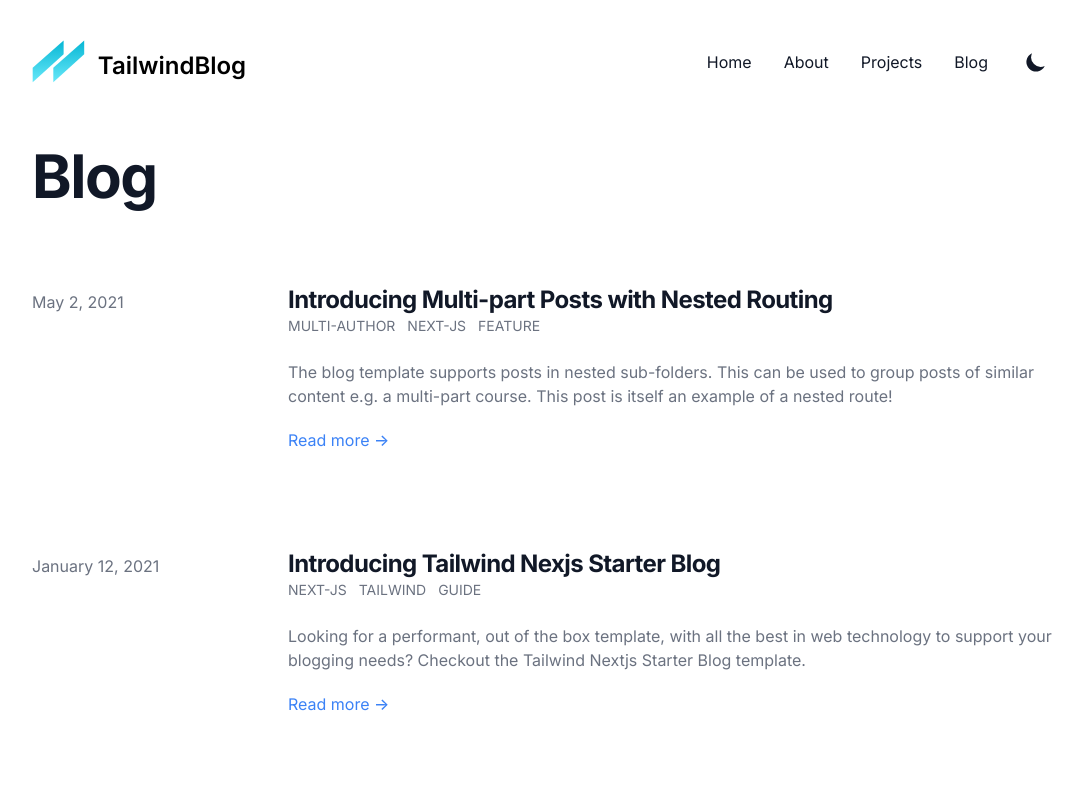
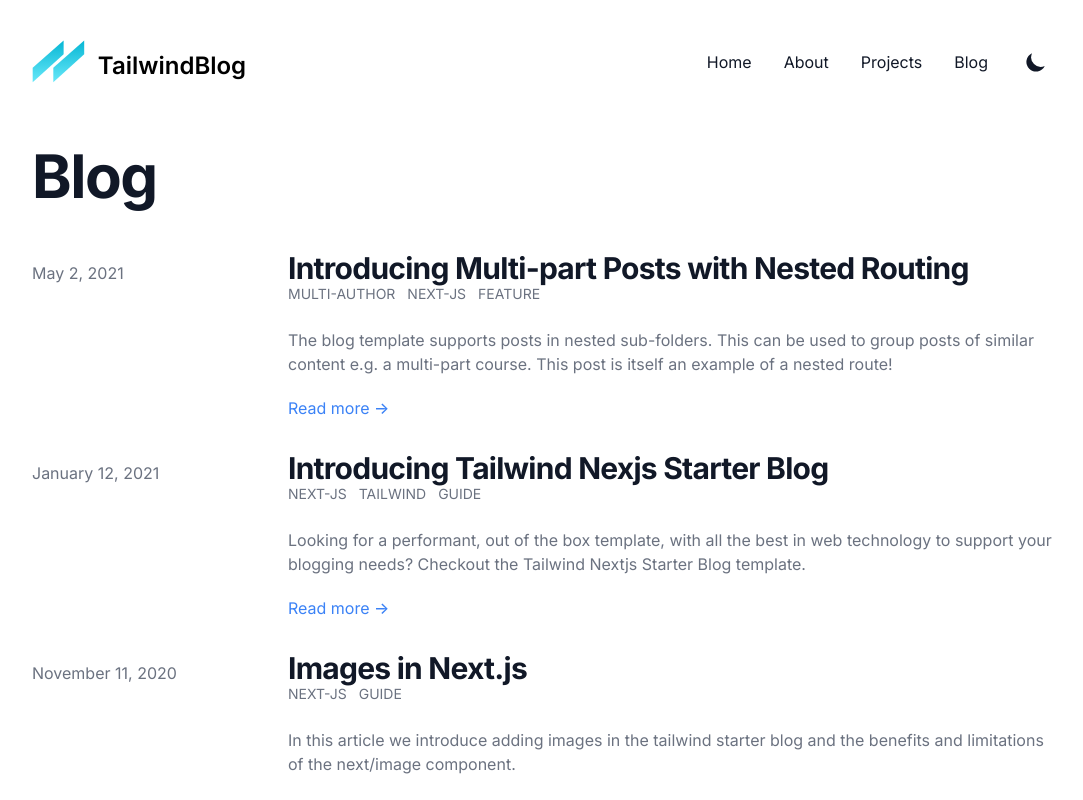
Before and after one commit to yasszu/tailwind-nextjs-starter-blog, a Next.js app: page /blog in a window 1280 px wide. Shown: the top 800 px of the page, without its empty margins (96-1179 px from the left). Built offline with nearby package versions, Linux system fonts and the light colour scheme; what @tailwindcss/typography would draw is missing.

Commit message:
edit layout

```diff
--- a/layouts/ListLayout.js
+++ b/layouts/ListLayout.js
@@ -65,7 +65,7 @@ export default function ListLayout({ posts, title, initialDisplayPosts = [], pag
                   </dl>
                   <div className="space-y-5 xl:col-span-3">
                     <div>
-                      <h3 className="text-2xl font-bold leading-8 tracking-tight">
+                      <h3 className="text-3xl font-bold leading-8 tracking-tight">
                         <Link
                           href={`/blog/${slug}`}
                           className="text-gray-900 dark:text-gray-100 hover:text-blue-600 dark:hover:text-blue-400"
--- a/pages/blog.js
+++ b/pages/blog.js
@@ -32,7 +32,7 @@ export default function Blog({ posts }) {
           {posts.slice(0, MAX_DISPLAY).map((frontMatter) => {
             const { slug, date, title, summary, tags } = frontMatter
             return (
-              <li key={slug} className="py-12">
+              <li key={slug} className="py-4">
                 <article>
                   <div className="space-y-2 xl:grid xl:grid-cols-4 xl:space-y-0 xl:items-baseline">
                     <dl>
@@ -46,7 +46,7 @@ export default function Blog({ posts }) {
                     <div className="space-y-5 xl:col-span-3">
                       <div className="space-y-6">
                         <div>
-                          <h2 className="text-2xl font-bold leading-8 tracking-tight">
+                          <h2 className="text-3xl font-bold leading-8 tracking-tight">
                             <Link
                               href={`/blog/${slug}`}
                               className="text-gray-900 dark:text-gray-100 hover:text-blue-600 dark:hover:text-blue-400"
```
